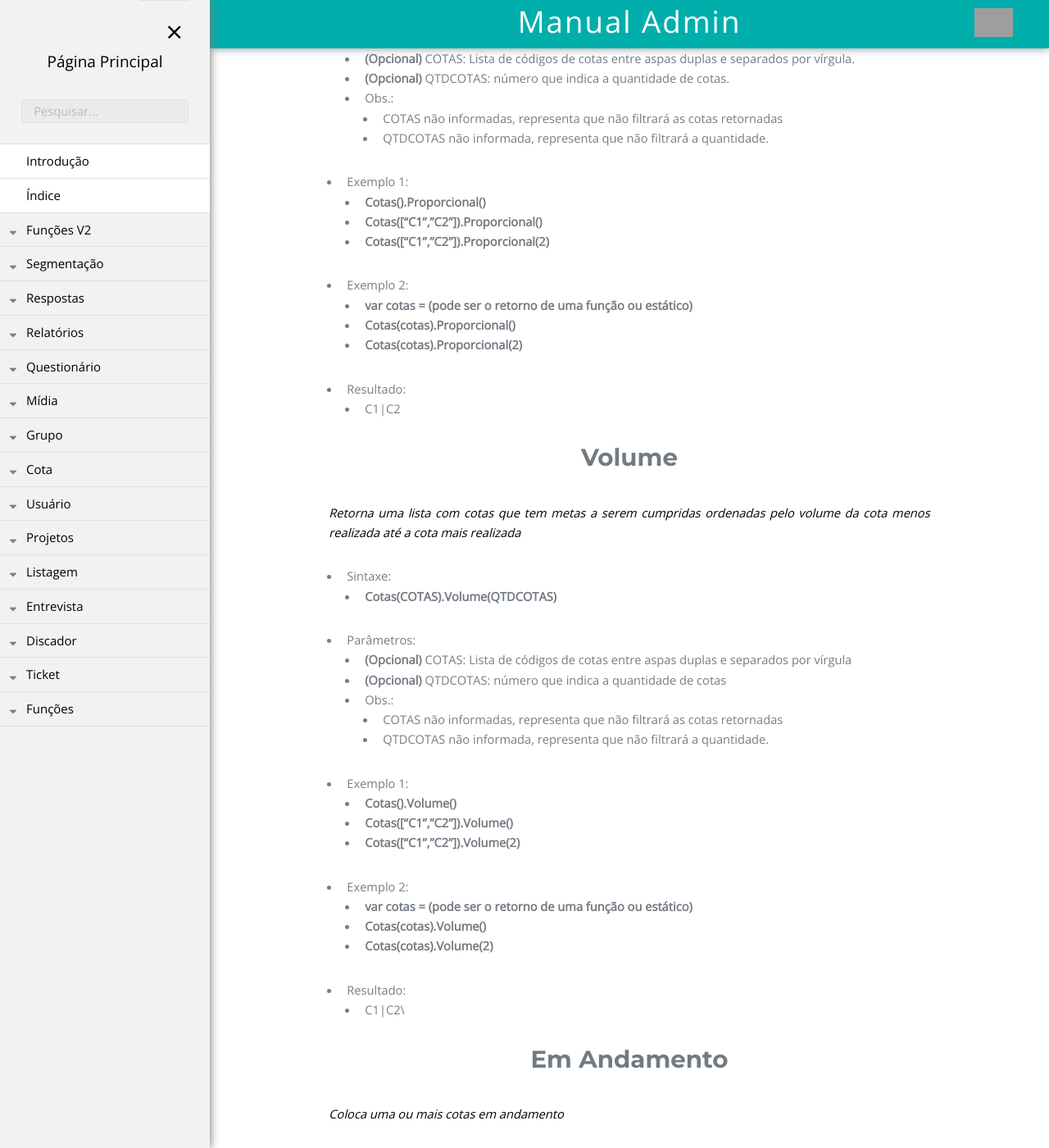
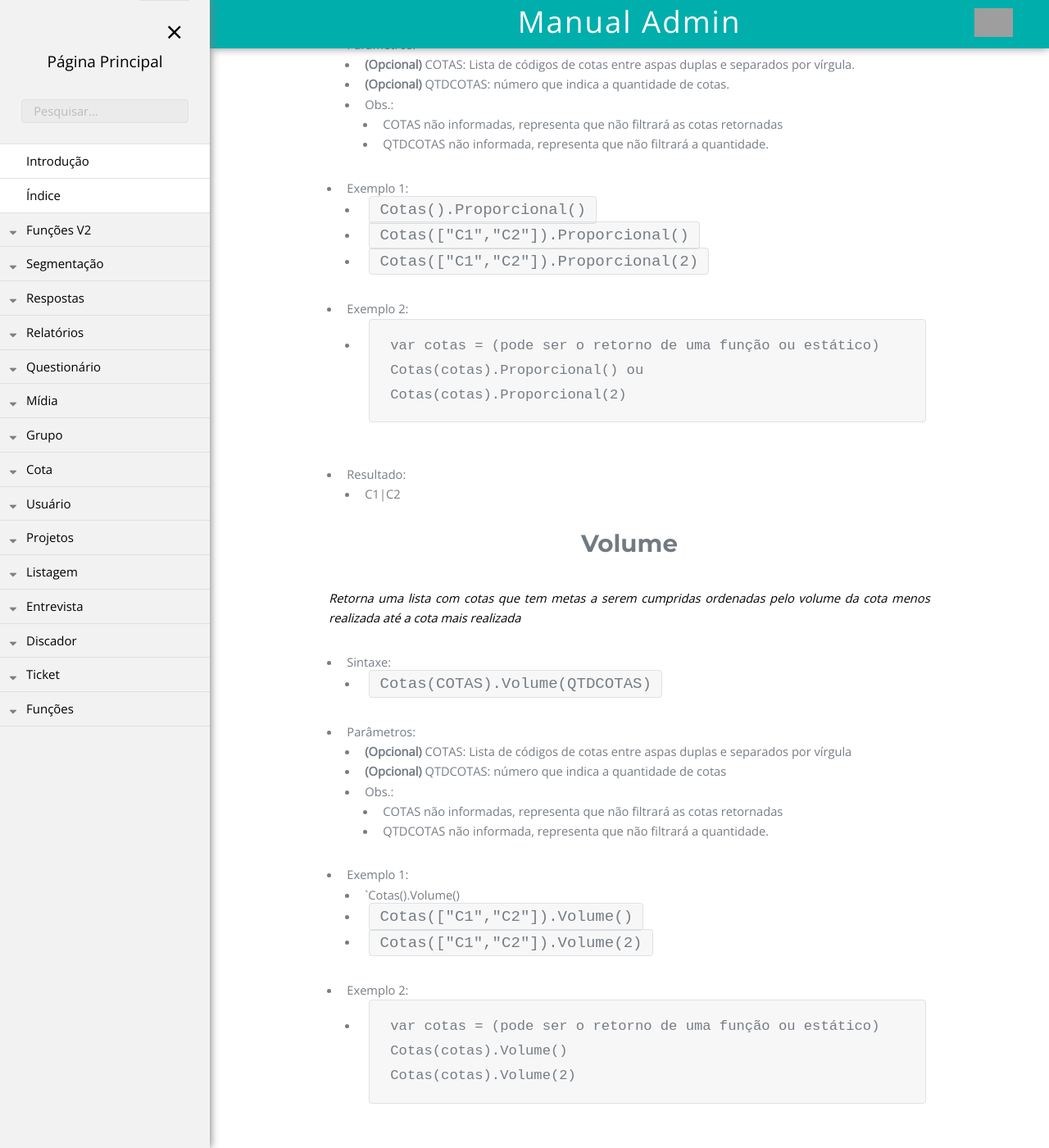
Before and after one commit to rogerio-figueiredo-hsr/hsrtechonline.github.io, a Jekyll site: the page built from _posts/2019-03-29-cotas.md, in a window 1280 px wide and 1400 px high, scrolled down 298 px. Shown: the whole window at 82% size. Built offline with Jekyll 4.4.1, drawn with Linux system fonts in a browser that asks for light colours; some of the changed text lies outside the part shown; grey boxes are pictures that could not be loaded.

Commit message:
Update 2019-03-29-cotas.md

```diff
--- a/_posts/2019-03-29-cotas.md
+++ b/_posts/2019-03-29-cotas.md
@@ -10,7 +10,7 @@ pasta: "funcoesv2"
 *Retorna uma lista com cotas que tem metas a serem cumpridas ordenadas pela cota menos cumprida até a cota mais próxima de cumprir*
 
 - Sintaxe:
-  - **Cotas([COTAS]).Proporcional(QTDCOTAS)**
+  - `Cotas([COTAS]).Proporcional(QTDCOTAS)`
 - Parâmetros:
   - **(Opcional)** COTAS: Lista de códigos de cotas entre aspas duplas e separados por vírgula.
   - **(Opcional)** QTDCOTAS: número que indica a quantidade de cotas.
@@ -18,13 +18,15 @@ pasta: "funcoesv2"
     - COTAS não informadas, representa que não filtrará as cotas retornadas
     - QTDCOTAS não informada, representa que não filtrará a quantidade.
 - Exemplo 1:
-  - **Cotas().Proporcional()**
-  - **Cotas(["C1","C2"]).Proporcional()**
-  - **Cotas(["C1","C2"]).Proporcional(2)**
+  - `Cotas().Proporcional()`
+  - `Cotas(["C1","C2"]).Proporcional()`
+  - `Cotas(["C1","C2"]).Proporcional(2)`
 - Exemplo 2:
-  - **var cotas = (pode ser o retorno de uma função ou estático)**
-  - **Cotas(cotas).Proporcional()**
-  - **Cotas(cotas).Proporcional(2)**
+  - <pre>
+    <code>var cotas = (pode ser o retorno de uma função ou estático)
+    Cotas(cotas).Proporcional() ou
+    Cotas(cotas).Proporcional(2)</code>
+    </pre>
 - Resultado:
   - C1\|C2
 
@@ -33,7 +35,7 @@ pasta: "funcoesv2"
 *Retorna uma lista com cotas que tem metas a serem cumpridas ordenadas pelo volume da cota menos realizada até a cota mais realizada*
 
 - Sintaxe:
-  - **Cotas(COTAS).Volume(QTDCOTAS)**
+  - `Cotas(COTAS).Volume(QTDCOTAS)`
 - Parâmetros:
   - **(Opcional)** COTAS: Lista de códigos de cotas entre aspas duplas e separados por vírgula
   - **(Opcional)** QTDCOTAS: número que indica a quantidade de cotas
@@ -41,13 +43,15 @@ pasta: "funcoesv2"
       - COTAS não informadas, representa que não filtrará as cotas retornadas
       - QTDCOTAS não informada, representa que não filtrará a quantidade.
 - Exemplo 1:
-  - **Cotas().Volume()**
-  - **Cotas(["C1","C2"]).Volume()**
-  - **Cotas(["C1","C2"]).Volume(2)**
+  - `Cotas().Volume()
+  - `Cotas(["C1","C2"]).Volume()`
+  - `Cotas(["C1","C2"]).Volume(2)`
 - Exemplo 2:
-  - **var cotas = (pode ser o retorno de uma função ou estático)**
-  - **Cotas(cotas).Volume()**
-  - **Cotas(cotas).Volume(2)**
+  - <pre>
+    <code>var cotas = (pode ser o retorno de uma função ou estático)
+    Cotas(cotas).Volume()
+    Cotas(cotas).Volume(2)</code>
+    </pre>
 - Resultado:
   - C1\|C2\
 
@@ -56,16 +60,18 @@ pasta: "funcoesv2"
 *Coloca uma ou mais cotas em andamento*
 
 - Sintaxe:
-  - **Cotas([COTAS]).EmAndamento()**
+  - `Cotas([COTAS]).EmAndamento()`
 - Parâmetros:
   - **(Opcional)** COTAS: Lista de códigos de cotas (entre aspas duplas e separados por vírgula
   - Obs.: COTAS não informadas, representa que não filtrará as cotas retornadas para colocá-las em Andamento
 - Exemplo 1:
-  - **Cotas().EmAndamento()**
-  - **Cotas(["C1","C2"]).EmAndamento()**
+  - `Cotas().EmAndamento()`
+  - `Cotas(["C1","C2"]).EmAndamento()`
 - Exemplo 2:
-  - **var cotas = (pode ser o retorno de uma função ou estático)**
-  - **Cotas(cotas).EmAndamento()**
+  - <pre>
+    <code>var cotas = (pode ser o retorno de uma função ou estático)
+    Cotas(cotas).EmAndamento()</code>
+    </pre>
 - Resultado:
   - C1\|C2
 
@@ -73,46 +79,50 @@ pasta: "funcoesv2"
 *Apagar as cotas do cliente da tabela de entrevista em andamento. Todas ou informando uma lista.*
 
 - Sintaxe:
-  - **Cotas([COTAS]).Limpar()**
+  - `Cotas([COTAS]).Limpar()`
 - Parâmetros:
   - **(Opcional)** COTAS: Lista de códigos de cotas (entre aspas duplas e separados por vírgula
   - Obs.: COTAS não informadas, representa que não filtrará as cotas retornadas para serem excluídas
 - Exemplo 1:
-  - **Cotas().Limpar()**
-  - **Cotas(["C1","C2"]).Limpar()**
+  - `Cotas().Limpar()`
+  - `Cotas(["C1","C2"]).Limpar()`
 - Exemplo 2:
-  - **var cotas = (pode ser o retorno de uma função ou estático)**
-  - **Cotas(cotas).Limpar()**
-
+  - <pre>
+    <code>var cotas = (pode ser o retorno de uma função ou estático)
+    Cotas(cotas).Limpar()</code>
+    </pre>
 
 # Efetivar Cotas
 *Força a efetivação da cota através da retirada da mesma de “Em andamento” para inserção dela na tabela de “entrevista realizada”*
 
 - Sintaxe:
-  - **Cotas([COTAS]).EfetivarCotas()**
+  - `Cotas([COTAS]).EfetivarCotas()`
 - Parâmetros:
   - **(Opcional)** COTAS: Lista de códigos de cotas (entre aspas duplas e separados por vírgula
   - Obs.: COTAS não informadas, representa que não filtrará as cotas retornadas para efetivação das mesmas
 - Exemplo 1:
-  - **Cotas().EfetivarCotas()**
-  - **Cotas(["C1","C2"]).EfetivarCotas()**
+  - `Cotas().EfetivarCotas()`
+  - `Cotas(["C1","C2"]).EfetivarCotas()`
 - Exemplo 2:
-  - **var cotas = (pode ser o retorno de uma função ou estático)**
-  - **Cotas(cotas).EfetivarCotas()**
-
+  - <pre>
+    <code>var cotas = (pode ser o retorno de uma função ou estático)
+    Cotas(cotas).EfetivarCotas()</code>
+    </pre>
 
 # Randomizar Cotas
 *Retorna a lista de cotas de forma randomizada.*
 
 - Sintaxe:
-  - Cotas([COTAS]).Randomizar()
+  - `Cotas([COTAS]).Randomizar()`
 - Parâmetros:
    - **(Opcional)** COTAS: Lista de códigos de cotas (entre aspas duplas e separados por vírgula
 - Exemplo 1:
-  - **Cotas().Randomizar()**
-  - **Cotas(["C1","C2"]).Randomizar()**
+  - `Cotas().Randomizar()`
+  - `Cotas(["C1","C2"]).Randomizar()`
 - Exemplo 2:
-  - **var cotas = (pode ser o retorno de uma função ou estático)**
-  - **Cotas(cotas).Randomizar()**
+  - <pre>
+    <code>var cotas = (pode ser o retorno de uma função ou estático)
+    Cotas(cotas).Randomizar()</code>
+    </pre>
 - Resultado:
   - C2\|C1
```
